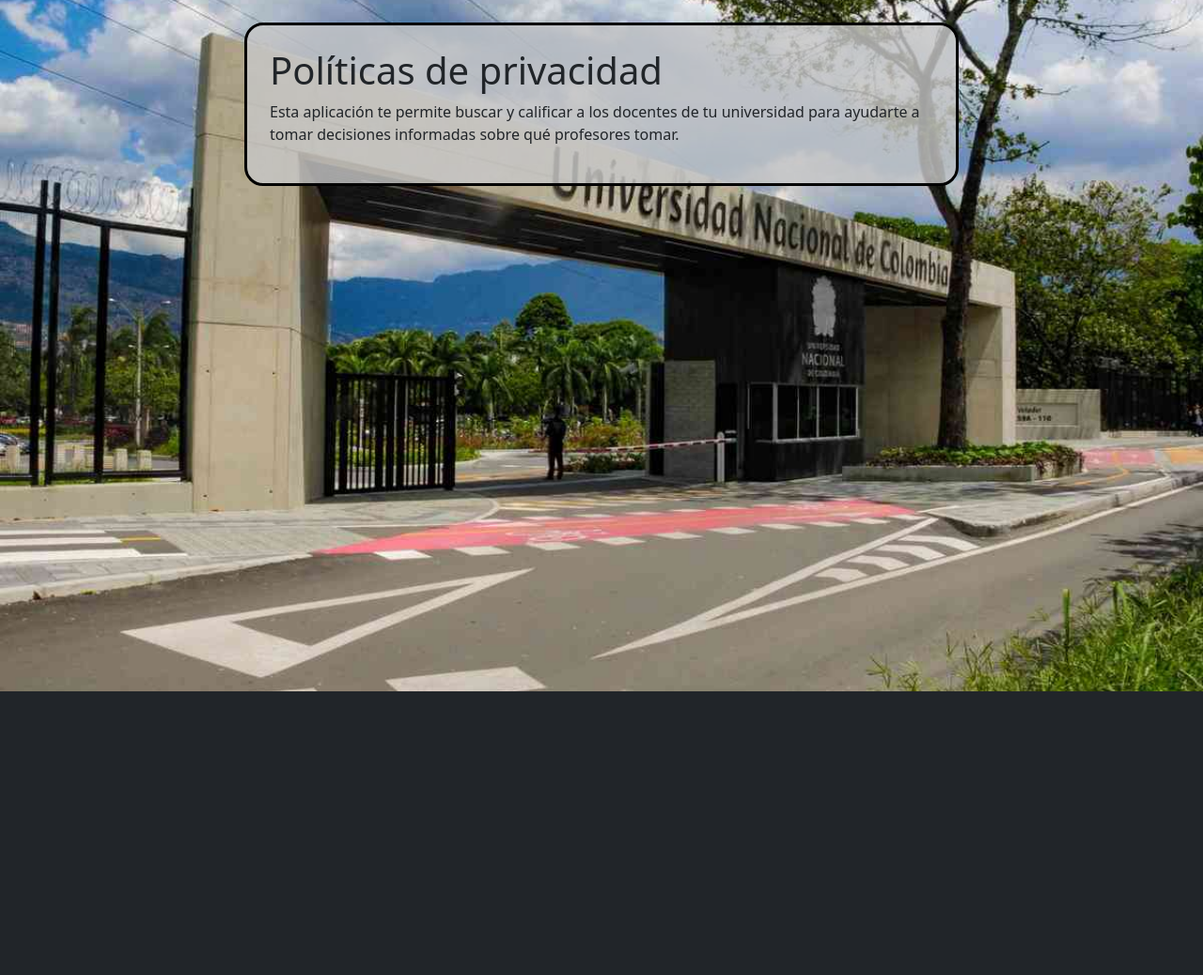
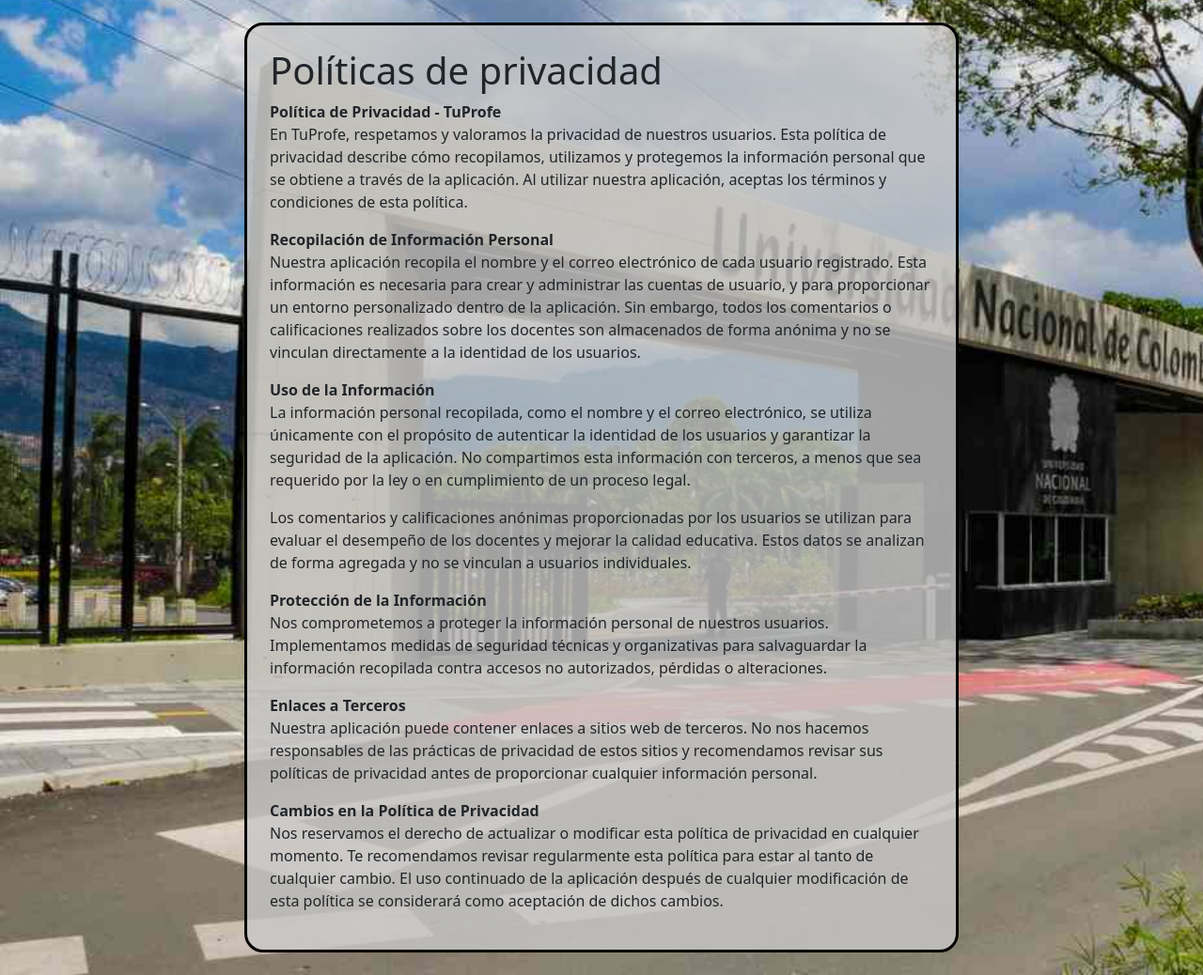
Before and after one commit to solayap2601/ppi_08, a Django app: page /politicasp/ in a window 1280 px wide. Shown: the part 64-1102 px from the top of the page at 94% size. Before the commit the page ends 800 px from the top, so only its background shows below. Run offline with Django 4.2, Linux system fonts and the light colour scheme; some libraries are stand-ins or nearby versions.

Commit message:
carreta politicas

```diff
--- a/tuProfe/tuProfe/templates/buscar.html
+++ b/tuProfe/tuProfe/templates/buscar.html
@@ -14,7 +14,7 @@
       position: fixed;
       bottom: 0;
       width: 100%;
-      background-color: #000;
+      background-color: #343a40;
       color: #fff;
     }
   </style>
@@ -140,8 +140,8 @@
 	<div class="container">
 	  <div class="row">
 		<div class="col-md-12 text-center">
-		  <p>Autores: Max Steven Hurtado Ramos, Sebastián Olaya Pérez, Juan Alejandro Espinosa Caceres, Alejandro Aguirre Cardona</p>
-		  <p><a href="{% url 'politicasp' %}">Política de privacidad</a></p>
+		  <p class="m-1">Autores: Max Steven Hurtado Ramos, Sebastián Olaya Pérez, Juan Alejandro Espinosa Caceres, Alejandro Aguirre Cardona</p>
+		  <p class="m-1"><a href="{% url 'politicasp' %}">Política de privacidad</a></p>
 		</div>
 	  </div>
 	</div>
--- a/tuProfe/tuProfe/templates/calificar.html
+++ b/tuProfe/tuProfe/templates/calificar.html
@@ -14,7 +14,7 @@
       position: fixed;
       bottom: 0;
       width: 100%;
-      background-color: #000;
+      background-color: #343a40;
       color: #fff;
     }
   </style>
@@ -123,8 +123,8 @@
 	<div class="container">
 	  <div class="row">
 		<div class="col-md-12 text-center">
-		  <p>Autores: Max Steven Hurtado Ramos, Sebastián Olaya Pérez, Juan Alejandro Espinosa Caceres, Alejandro Aguirre Cardona</p>
-		  <p><a href="{% url 'politicasp' %}">Política de privacidad</a></p>
+		  <p class="m-1">Autores: Max Steven Hurtado Ramos, Sebastián Olaya Pérez, Juan Alejandro Espinosa Caceres, Alejandro Aguirre Cardona</p>
+		  <p class="m-1"><a href="{% url 'politicasp' %}">Política de privacidad</a></p>
 		</div>
 	  </div>
 	</div>
--- a/tuProfe/tuProfe/templates/docente.html
+++ b/tuProfe/tuProfe/templates/docente.html
@@ -18,7 +18,7 @@
       position: fixed;
       bottom: 0;
       width: 100%;
-      background-color: #000;
+      background-color: #343a40;
       color: #fff;
     }
 	</style>
@@ -141,8 +141,8 @@
   <div class="container">
     <div class="row">
       <div class="col-md-12 text-center">
-        <p>Autores: Max Steven Hurtado Ramos, Sebastián Olaya Pérez, Juan Alejandro Espinosa Caceres, Alejandro Aguirre Cardona</p>
-        <p><a href="{% url 'politicasp' %}">Política de privacidad</a></p>
+        <p class="m-1">Autores: Max Steven Hurtado Ramos, Sebastián Olaya Pérez, Juan Alejandro Espinosa Caceres, Alejandro Aguirre Cardona</p>
+        <p class="m-1"><a href="{% url 'politicasp' %}">Política de privacidad</a></p>
       </div>
     </div>
   </div>
--- a/tuProfe/tuProfe/templates/home.html
+++ b/tuProfe/tuProfe/templates/home.html
@@ -14,7 +14,7 @@
       position: fixed;
       bottom: 0;
       width: 100%;
-      background-color: #000;
+      background-color: #343a40;
       color: #fff;
     }
   </style>
@@ -71,8 +71,8 @@
   <div class="container">
     <div class="row">
       <div class="col-md-12 text-center">
-        <p>Autores: Max Steven Hurtado Ramos, Sebastián Olaya Pérez, Juan Alejandro Espinosa Caceres, Alejandro Aguirre Cardona</p>
-        <p><a href="{% url 'politicasp' %}">Política de privacidad</a></p>
+        <p class="m-1">Autores: Max Steven Hurtado Ramos, Sebastián Olaya Pérez, Juan Alejandro Espinosa Caceres, Alejandro Aguirre Cardona</p>
+        <p class="m-1"><a href="{% url 'politicasp' %}">Política de privacidad</a></p>
       </div>
     </div>
   </div>
--- a/tuProfe/tuProfe/templates/login.html
+++ b/tuProfe/tuProfe/templates/login.html
@@ -14,7 +14,7 @@
       position: fixed;
       bottom: 0;
       width: 100%;
-      background-color: #000;
+      background-color: #343a40;
       color: #fff;
     }
   </style>
@@ -76,8 +76,8 @@
   <div class="container">
     <div class="row">
       <div class="col-md-12 text-center">
-        <p>Autores: Max Steven Hurtado Ramos, Sebastián Olaya Pérez, Juan Alejandro Espinosa Caceres, Alejandro Aguirre Cardona</p>
-        <p><a href="{% url 'politicasp' %}">Política de privacidad</a></p>
+        <p class="m-1">Autores: Max Steven Hurtado Ramos, Sebastián Olaya Pérez, Juan Alejandro Espinosa Caceres, Alejandro Aguirre Cardona</p>
+        <p class="m-1"><a href="{% url 'politicasp' %}">Política de privacidad</a></p>
       </div>
     </div>
   </div>
--- a/tuProfe/tuProfe/templates/politicasp.html
+++ b/tuProfe/tuProfe/templates/politicasp.html
@@ -43,7 +43,31 @@
     <div class="col-md-8 p-4" style="background-color: rgba(200,200,200,0.8); border-radius: 20px; border: 3px solid #000;">
 
 		<h1>Políticas de privacidad</h1>
-		<p>Esta aplicación te permite buscar y calificar a los docentes de tu universidad para ayudarte a tomar decisiones informadas sobre qué profesores tomar.</p>
+		<b> Política de Privacidad - TuProfe</b>
+
+<p>En TuProfe, respetamos y valoramos la privacidad de nuestros usuarios. Esta política de privacidad describe cómo recopilamos, utilizamos y protegemos la información personal que se obtiene a través de la aplicación. Al utilizar nuestra aplicación, aceptas los términos y condiciones de esta política.</p>
+
+<b> Recopilación de Información Personal</b>
+
+<p>Nuestra aplicación recopila el nombre y el correo electrónico de cada usuario registrado. Esta información es necesaria para crear y administrar las cuentas de usuario, y para proporcionar un entorno personalizado dentro de la aplicación. Sin embargo, todos los comentarios o calificaciones realizados sobre los docentes son almacenados de forma anónima y no se vinculan directamente a la identidad de los usuarios. </p>
+
+<b>Uso de la Información</b>
+
+<p>La información personal recopilada, como el nombre y el correo electrónico, se utiliza únicamente con el propósito de autenticar la identidad de los usuarios y garantizar la seguridad de la aplicación. No compartimos esta información con terceros, a menos que sea requerido por la ley o en cumplimiento de un proceso legal. </p>
+
+<p>Los comentarios y calificaciones anónimas proporcionadas por los usuarios se utilizan para evaluar el desempeño de los docentes y mejorar la calidad educativa. Estos datos se analizan de forma agregada y no se vinculan a usuarios individuales. </p>
+
+<b>Protección de la Información </b>
+
+<p>Nos comprometemos a proteger la información personal de nuestros usuarios. Implementamos medidas de seguridad técnicas y organizativas para salvaguardar la información recopilada contra accesos no autorizados, pérdidas o alteraciones.</p>
+
+<b>Enlaces a Terceros </b>
+
+<p>Nuestra aplicación puede contener enlaces a sitios web de terceros. No nos hacemos responsables de las prácticas de privacidad de estos sitios y recomendamos revisar sus políticas de privacidad antes de proporcionar cualquier información personal.</p>
+
+<b>Cambios en la Política de Privacidad </b>
+
+<p>Nos reservamos el derecho de actualizar o modificar esta política de privacidad en cualquier momento. Te recomendamos revisar regularmente esta política para estar al tanto de cualquier cambio. El uso continuado de la aplicación después de cualquier modificación de esta política se considerará como aceptación de dichos cambios.</p>
 
     </div>
     <div class="col-md-2"></div>
--- a/tuProfe/tuProfe/templates/register.html
+++ b/tuProfe/tuProfe/templates/register.html
@@ -14,7 +14,7 @@
       position: fixed;
       bottom: 0;
       width: 100%;
-      background-color: #000;
+      background-color: #343a40;
       color: #fff;
     }
   </style>
@@ -83,8 +83,8 @@
   <div class="container">
     <div class="row">
       <div class="col-md-12 text-center">
-        <p>Autores: Max Steven Hurtado Ramos, Sebastián Olaya Pérez, Juan Alejandro Espinosa Caceres, Alejandro Aguirre Cardona</p>
-        <p><a href="{% url 'politicasp' %}">Política de privacidad</a></p>
+        <p class="m-1">Autores: Max Steven Hurtado Ramos, Sebastián Olaya Pérez, Juan Alejandro Espinosa Caceres, Alejandro Aguirre Cardona</p>
+        <p class="m-1"><a href="{% url 'politicasp' %}">Política de privacidad</a></p>
       </div>
     </div>
   </div>
```
Also changed, not shown: tuProfe/db.sqlite3.
